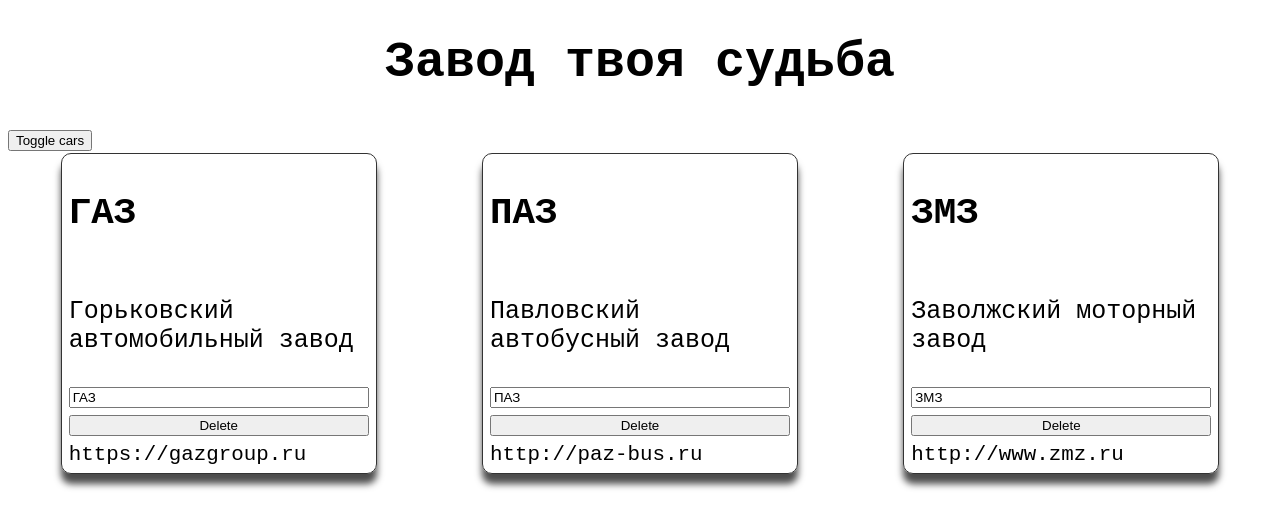
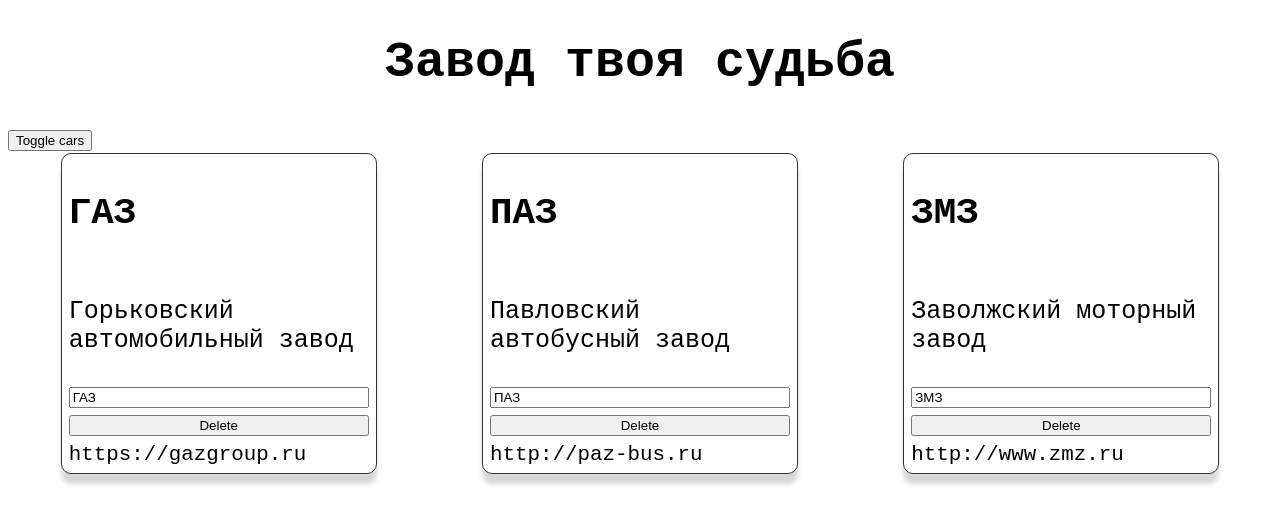
Before and after one commit to userzamt/learnreact, a React (Create React App) app: page / in a window 1280 px wide. Both pictures are taken after a click on the button "Toggle cars". Shown: the top 528 px of the page. Built offline with nearby package versions, Linux system fonts and the light colour scheme.

Commit message:
import Css

```diff
--- a/src/Car/Car.css
+++ b/src/Car/Car.css
@@ -1,9 +1,10 @@
-.block {
+.Car {
     width: 300px;
     border: thin solid #333;
     border-radius: 10px;
     padding: 7px;
     display: flex;
     flex-direction: column;
-    gap: 7px;;
+    gap: 7px;
+    box-shadow: 0 10px 5px 0 rgba(0, 0, 0, 0.16);
 }
--- a/src/Car/Car.jsx
+++ b/src/Car/Car.jsx
@@ -5,11 +5,7 @@
 export default (props) =>{
     console.log("Car");
     return(
-        <article
-            className="block"
-            style={{
-                boxShadow: "0 10px 7px rgba(0,0,0,0.7)"
-        }}>
+        <article className="Car">
             <h2>{props.title}</h2>
             <p>{props.description}</p>
             <input type="text"  onChange={props.onChangeName} value={props.title}/>
```
